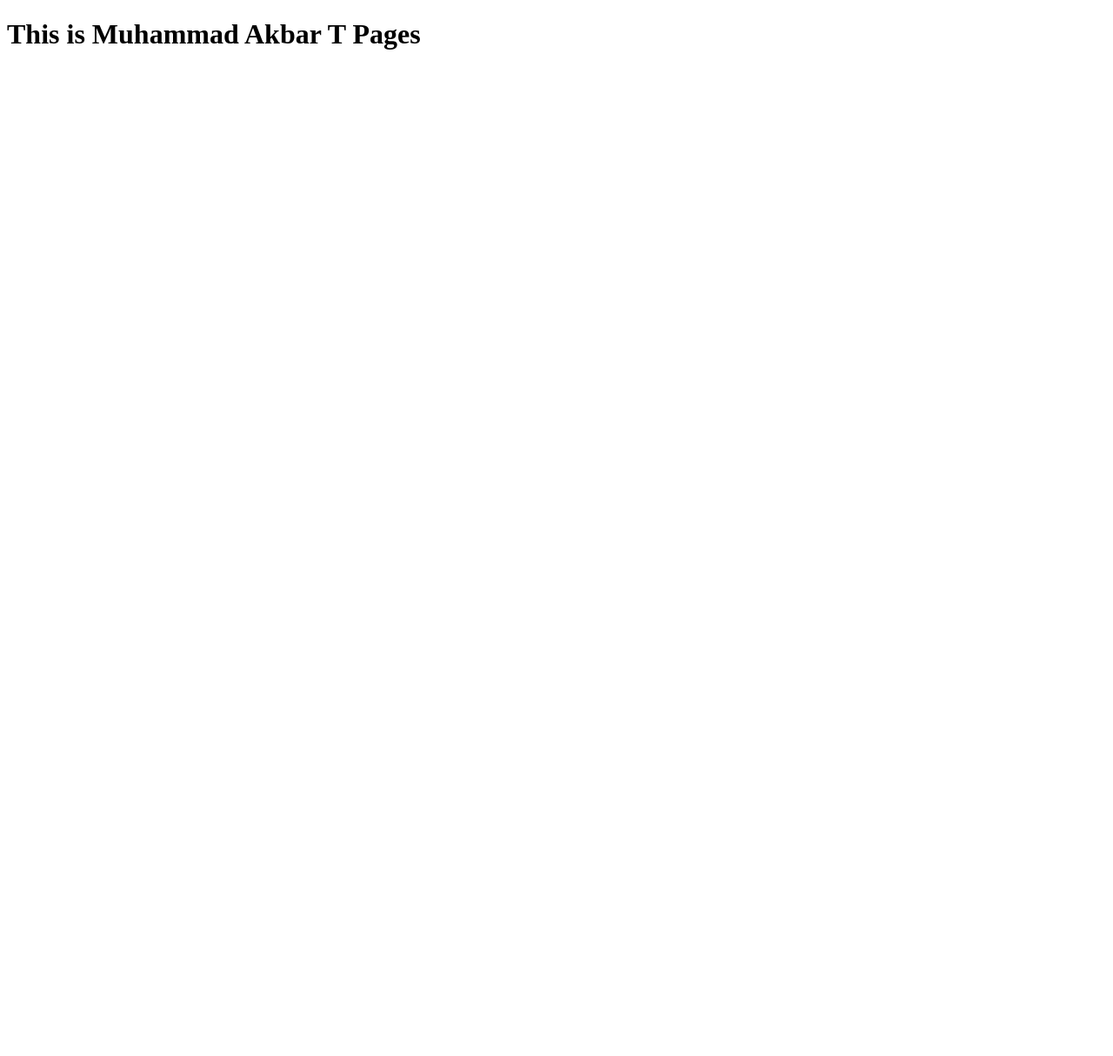
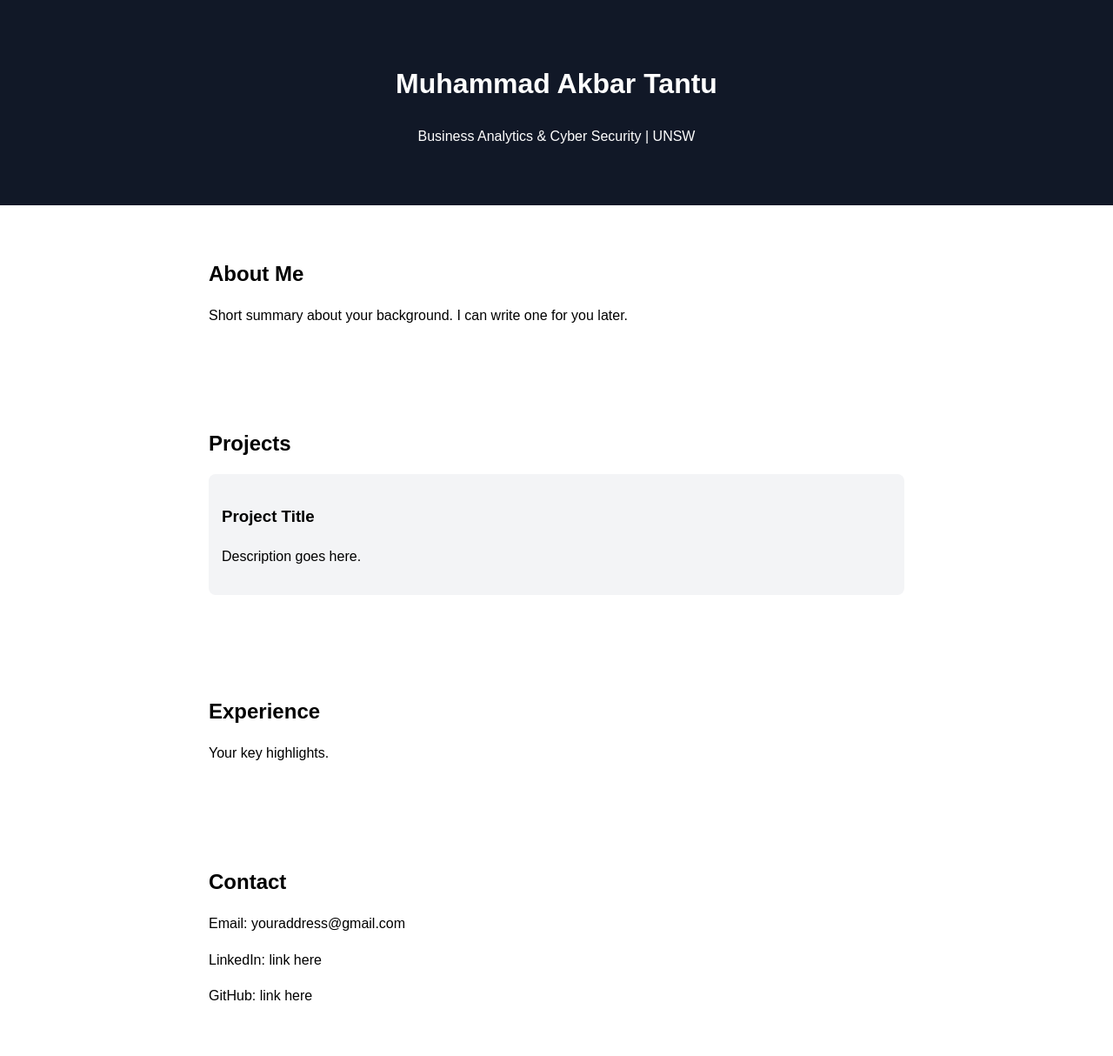
Before and after one commit to bartan29/bartan29.github.io, a plain HTML site: page index.html in a window 1280 px wide. Shown: the whole page at 87% size. Before the commit the page ends 800 px from the top, so only its background shows below. Drawn offline with Linux system fonts and the light colour scheme.

Commit message:
Initial website setup

```diff
--- a/index.html
+++ b/index.html
@@ -3,9 +3,40 @@
 <head>
     <meta charset="UTF-8">
     <meta name="viewport" content="width=device-width, initial-scale=1.0">
-        <title>akbartantu site</title>
+    <title>Akbar Tantu | Portfolio</title>
+    <link rel="stylesheet" href="style.css">
 </head>
 <body>
-        <h1>This is Muhammad Akbar T Pages</h1>
+
+    <header>
+        <h1>Muhammad Akbar Tantu</h1>
+        <p>Business Analytics & Cyber Security | UNSW</p>
+    </header>
+
+    <section id="about">
+        <h2>About Me</h2>
+        <p>Short summary about your background. I can write one for you later.</p>
+    </section>
+
+    <section id="projects">
+        <h2>Projects</h2>
+        <div class="project">
+            <h3>Project Title</h3>
+            <p>Description goes here.</p>
+        </div>
+    </section>
+
+    <section id="experience">
+        <h2>Experience</h2>
+        <p>Your key highlights.</p>
+    </section>
+
+    <section id="contact">
+        <h2>Contact</h2>
+        <p>Email: youraddress@gmail.com</p>
+        <p>LinkedIn: link here</p>
+        <p>GitHub: link here</p>
+    </section>
+
 </body>
 </html>
--- /dev/null
+++ b/style.css
@@ -0,0 +1,30 @@
+body {
+    font-family: Arial, sans-serif;
+    margin: 0;
+    padding: 0;
+    line-height: 1.6;
+}
+
+header {
+    background: #111827;
+    color: #fff;
+    text-align: center;
+    padding: 50px 20px;
+}
+
+section {
+    padding: 40px 20px;
+    max-width: 800px;
+    margin: auto;
+}
+
+h2 {
+    margin-bottom: 15px;
+}
+
+.project {
+    background: #f3f4f6;
+    padding: 15px;
+    border-radius: 8px;
+    margin-bottom: 15px;
+}
```
Also changed, not shown: script.js (added). Lines whose indentation alone changed are shown as unchanged.
